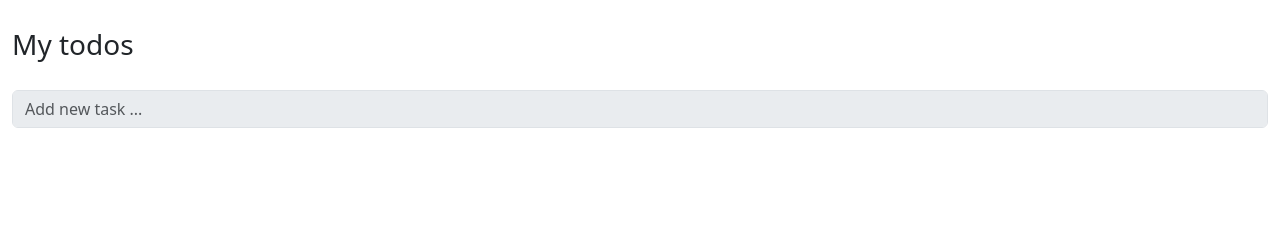
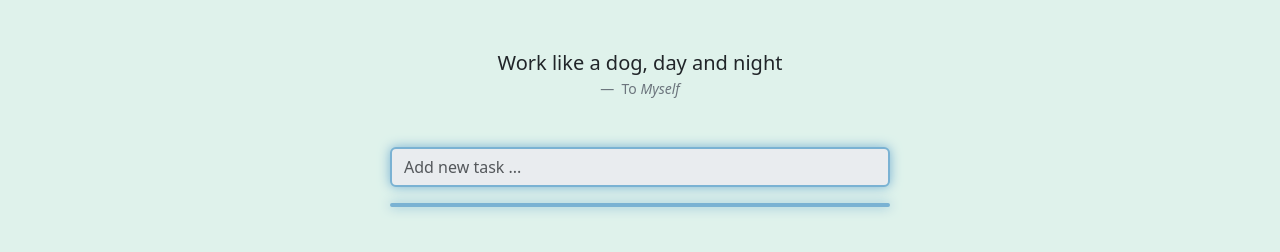
Before and after one commit to Thi0105/To-do, a plain HTML site: page index.html in a window 1280 px wide. Drawn offline with nearby package versions, Linux system fonts and the light colour scheme.

Commit message:
Adding styles

```diff
--- a/css/style.css
+++ b/css/style.css
@@ -1,7 +1,37 @@
-h3 {
-    margin: 1em 0;
+body{
+    background-color: #DFF2EB;
 }
 
-form {
-    margin-bottom: 1em;
+h3 {
+    margin-top: 3rem;
 }
+
+.task-card {
+    width: 90%;
+    max-width: 500px;
+    margin: auto;
+    cursor: pointer;
+}
+
+input.form-control, .list-group {
+    margin-top: 3rem;
+    background-color: #FFFFEC;
+    border: 0.175rem solid #624E88;
+    border-color: #7AB2D3;
+    box-shadow: 0 0 0.75rem #7AB2D3;
+    color: #394e70;
+    cursor: pointer;
+}
+
+input.form-control:focus {
+    background-color: #FFF8DB;
+}
+
+.list-group-item {
+    background-color: #FFFFEC;
+}
+
+.task-done {
+    text-decoration: line-through;
+    color: #62789b;
+}
--- a/index.html
+++ b/index.html
@@ -9,12 +9,22 @@
     <title>Todos</title>
 </head>
 <body>
-    <div class="container-fluid">
-        <h3>My todos</h3>
-        <form>
-            <input class="form-control" placeholder="Add new task ..."/>
-        </form>
-        <ul class="list-group"></ul>
+    <div class="container d-flex align-items-center justify-content-center">
+        <div class="task-card text-center">
+            <figure class="mt-5">
+                <blockquote class="blockquote">
+                  <p>Work like a dog, day and night</p>
+                </blockquote>
+                <figcaption class="blockquote-footer">
+                  To <cite title="Source Title">Myself</cite>
+                </figcaption>
+              </figure>
+
+                <form>
+                    <input class="form-control" placeholder="Add new task ..."/>
+                </form>
+                <ul class="list-group mt-3"></ul>
+        </div>
     </div>
 
     <script src="https://cdn.jsdelivr.net/npm/bootstrap@5.3.3/dist/js/bootstrap.bundle.min.js" integrity="sha384-YvpcrYf0tY3lHB60NNkmXc5s9fDVZLESaAA55NDzOxhy9GkcIdslK1eN7N6jIeHz" crossorigin="anonymous"></script>
--- a/js/index.js
+++ b/js/index.js
@@ -10,16 +10,24 @@ input.disabled = true
 
 const renderTask = (task) => {
     const li = document.createElement('li')
-    li.setAttribute('class', 'list-group-item')
+    li.setAttribute('class', 'list-group-item text-start')
     li.setAttribute('data-key', task.getId().toString())
     renderSpan(li, task.getText())
     renderLink(li, task.getId())
     list.append(li)
+
 }
-
 const renderSpan = (li, text) => {
     const span = li.appendChild(document.createElement('span'))
     span.innerHTML = text
+
+    span.addEventListener("click", (event) => {
+        if (!li.classList.contains('task-done')) {
+            li.classList.toggle('task-done')
+        } else {
+            li.classList.toggle('task-done')
+        }
+    })
 }
 
 const renderLink = (li, id) => {
--- a/server/routes/todo.js
+++ b/server/routes/todo.js
@@ -30,6 +30,7 @@ todoRouter.post("/new", async (req, res) => {
 
 todoRouter.delete("/delete/:id", async(req, res) => {
     try {
+        const id = req.params.id
         const result = await query('DELETE FROM task WHERE id = $1', [id])
         res.status(200).json({id: id})
     } catch (error) {
```
